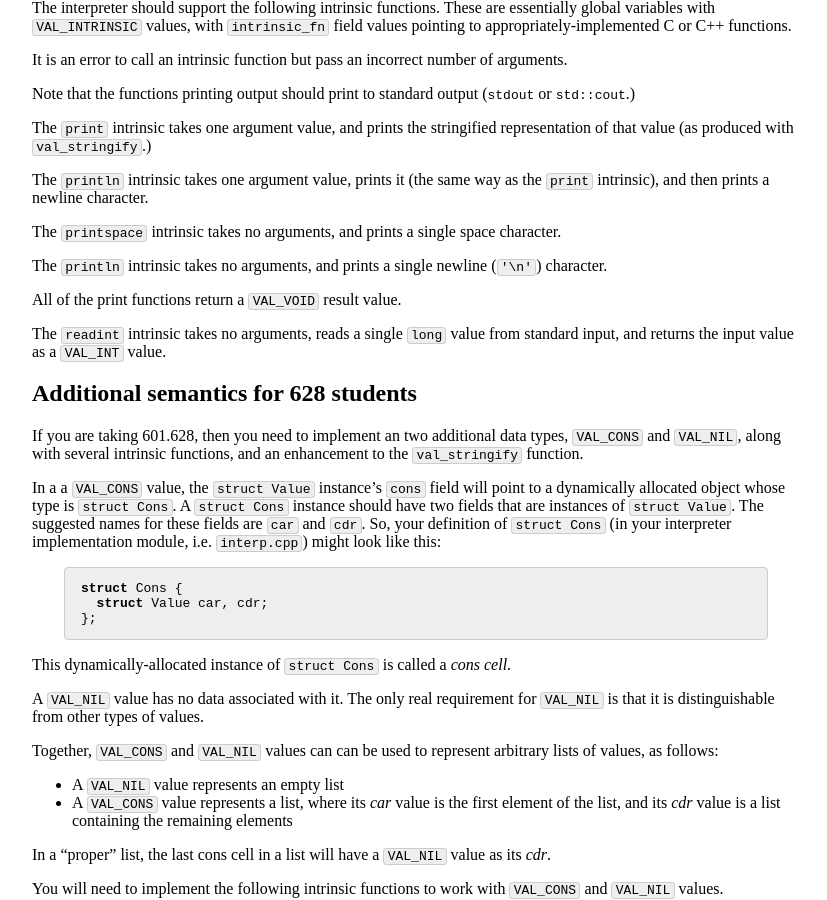
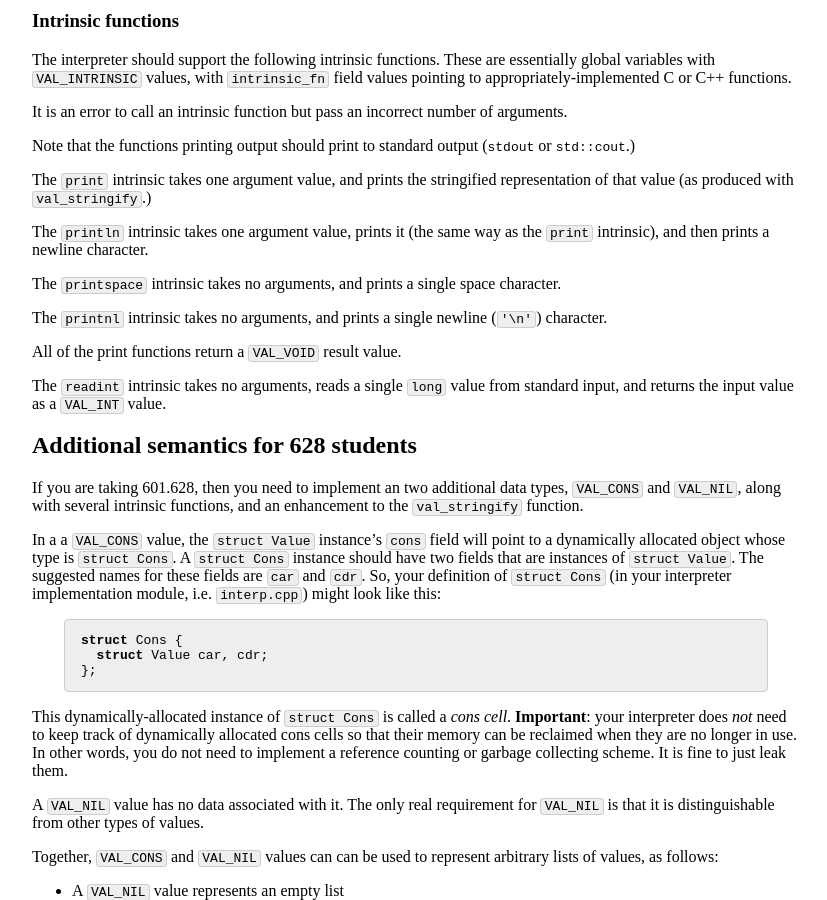
Before and after one commit to jhucompilers/fall2020, a Jekyll site: the page built from assign/assign02.md, in a window 1280 px wide and 900 px high, scrolled down 5129 px. Shown: the whole window, without its empty margins (224-1051 px from the left). Built offline with Jekyll 4.4.1, drawn with Linux system fonts in a browser that asks for light colours; some of the changed text lies outside the part shown.

Commit message:
assignment 2 clarifications

````diff
--- a/assign/assign02.md
+++ b/assign/assign02.md
@@ -2,6 +2,8 @@
 layout: default
 title: "Assignment 2: Interpreter"
 ---
+
+*Updated 10/1*: properly distinguish the `println` intrinsic from the `printnl` intrinsic, clarify that garbage collection of cons cells isn't necessary
 
 *Updated Sep 29*: [description of error handling](#error-reporting), [requirements for 628 students](#additional-semantics-for-628-students)
 
@@ -244,7 +246,7 @@ The `println` intrinsic takes one argument value, prints it (the same way as the
 
 The `printspace` intrinsic takes no arguments, and prints a single space character.
 
-The `println` intrinsic takes no arguments, and prints a single newline (`'\n'`) character.
+The `printnl` intrinsic takes no arguments, and prints a single newline (`'\n'`) character.
 
 All of the print functions return a `VAL_VOID` result value.
 
@@ -262,7 +264,7 @@ struct Cons {
 };
 ```
 
-This dynamically-allocated instance of `struct Cons` is called a *cons cell*.
+This dynamically-allocated instance of `struct Cons` is called a *cons cell*.  **Important**: your interpreter does *not* need to keep track of dynamically allocated cons cells so that their memory can be reclaimed when they are no longer in use.  In other words, you do not need to implement a reference counting or garbage collecting scheme.  It is fine to just leak them.
 
 A `VAL_NIL` value has no data associated with it.  The only real requirement for `VAL_NIL` is that it is distinguishable from other types of values.
 
````
Also changed, not shown: index.md (+1 -0 lines).
